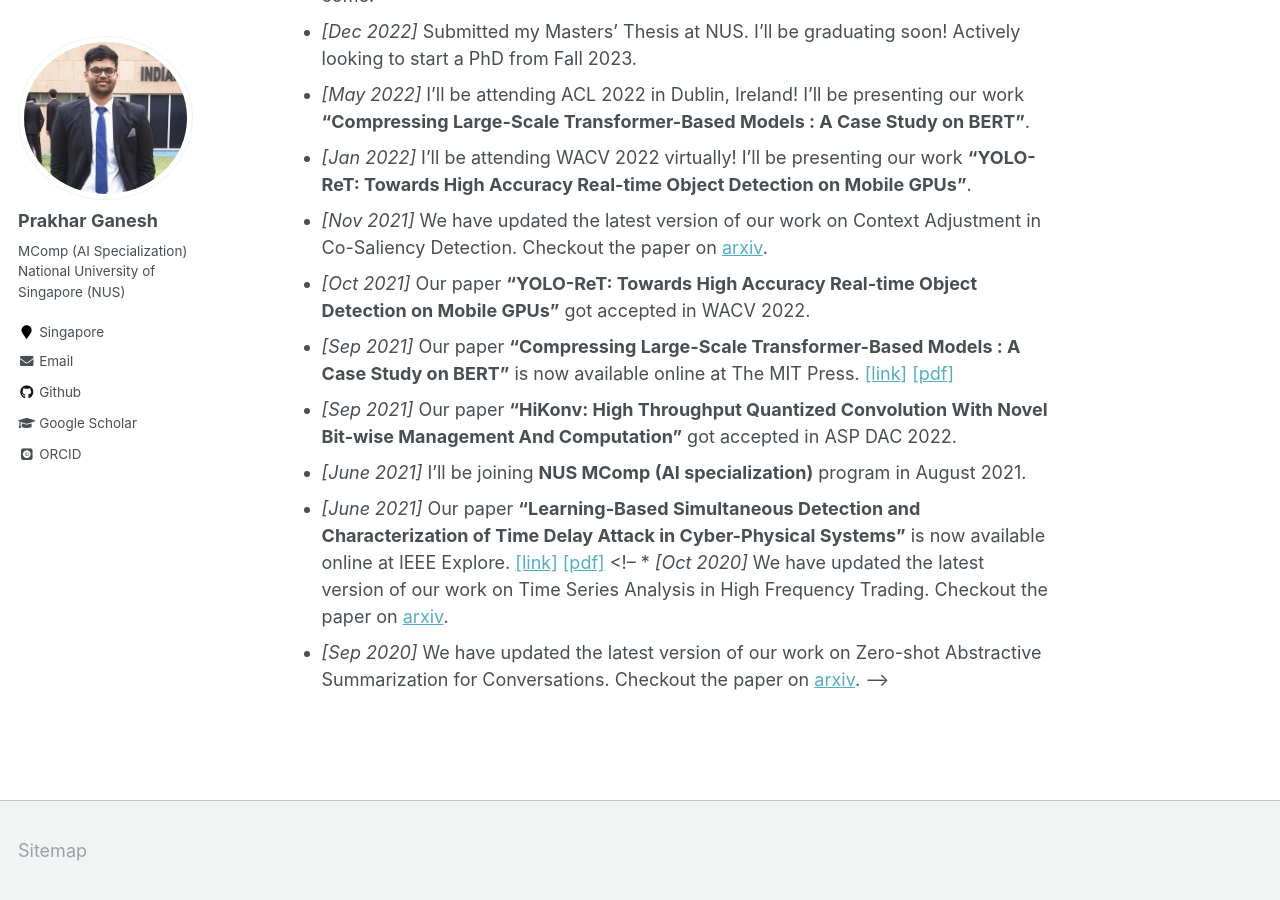
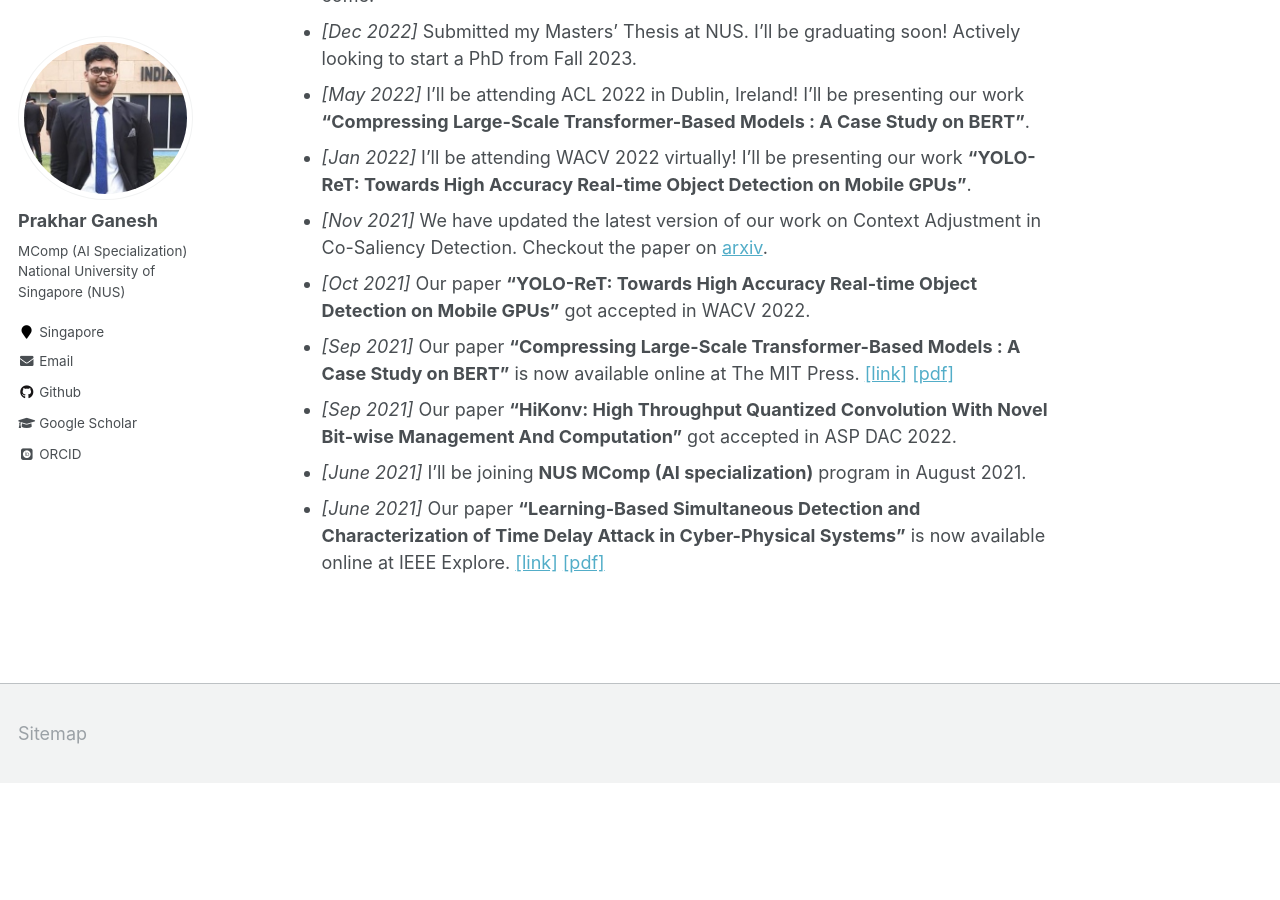
Before and after one commit to prakharg24/prakharg24.github.io, a Jekyll site: the page built from _pages/about.md, in a window 1280 px wide and 900 px high, scrolled down 609 px. Built offline with Jekyll 4.4.1, drawn with Linux system fonts in a browser that asks for light colours; some web fonts are replaced; after the commit the page ends 1392 px from its top, so only the background shows below that.

Commit message:
facct updates

```diff
--- a/_pages/about.md
+++ b/_pages/about.md
@@ -25,5 +25,5 @@ News!
 * _[Sep 2021]_ Our paper **"HiKonv: High Throughput Quantized Convolution With Novel Bit-wise Management And Computation"** got accepted in ASP DAC 2022.
 * _[June 2021]_ I'll be joining **NUS MComp (AI specialization)** program in August 2021.
 * _[June 2021]_ Our paper **"Learning-Based Simultaneous Detection and Characterization of Time Delay Attack in Cyber-Physical Systems"** is now available online at IEEE Explore. [\[link\]](https://ieeexplore.ieee.org/document/9352977){:target="_blank"} [\[pdf\]](http://prakharg24.github.io/files/learning_cps.pdf){:target="_blank"}
-<!-- * _[Oct 2020]_ We have updated the latest version of our work on Time Series Analysis in High Frequency Trading. Checkout the paper on [arxiv](https://arxiv.org/abs/1809.01506){:target="_blank"}.
-* _[Sep 2020]_ We have updated the latest version of our work on Zero-shot Abstractive Summarization for Conversations. Checkout the paper on [arxiv](https://arxiv.org/abs/1902.01615){:target="_blank"}. -->
+<!-- * _[Oct 2020]_ We have updated the latest version of our work on Time Series Analysis in High Frequency Trading. Checkout the paper on [arxiv](https://arxiv.org/abs/1809.01506){:target="_blank"}. -->
+<!-- * _[Sep 2020]_ We have updated the latest version of our work on Zero-shot Abstractive Summarization for Conversations. Checkout the paper on [arxiv](https://arxiv.org/abs/1902.01615){:target="_blank"}. -->
```
